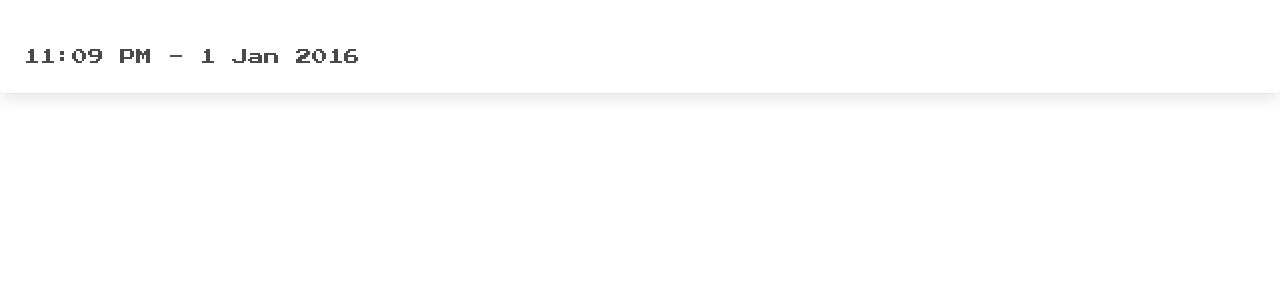
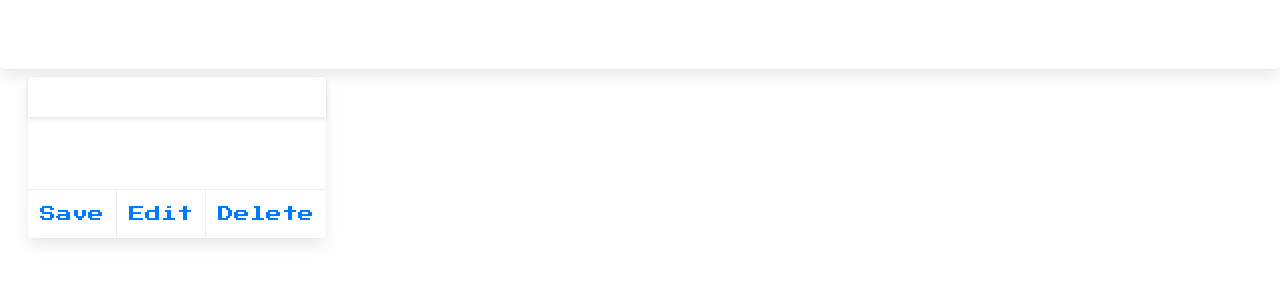
Before and after one commit to kennykngo/Group-Testing, a website: page index.html in a window 1280 px wide. Shown: the part 283-566 px from the top of the page. Drawn offline with nearby package versions, Linux system fonts and the light colour scheme.

Commit message:
updated html

```diff
--- a/app.js
+++ b/app.js
@@ -2,8 +2,20 @@ const pokeName = document.querySelector(`.Pokemon-name`);
 const pokeType = document.querySelector(`.Pokemon-type`);
 const pokeImage = document.querySelector(`.Pokemon-image`);
 const submitBtn = document.querySelector(`.submitBtn`);
+const pokeListItems = document.querySelectorAll(`.list-item`);
+
+let prevUrl = null;
+let nextUrl = null;
+
+//This is for the next and previous buttons
+// const leftButton = document.querySelector(`.left-button`);
+// const rightButton = document.querySelector(`.right-button`);
 
 $(document).ready(function () {
+    $("#pokemonName")
+    $("pokemonType")
+
+
     $(submitBtn).on("click", (event) => {
         event.preventDefault();
         let pokemon = $("#userInput").val();
--- a/index.html
+++ b/index.html
@@ -92,10 +92,37 @@
                     <h4></h4>
                 </div>
                 <br>
-                <time datetime="2016-1-1">11:09 PM - 1 Jan 2016</time>
             </div>
         </div>
     </div>
+
+    <!-- START OF CARD DISPLAYS -->
+    <div class="columns">
+        <div class="column" style="padding-left: 40px; padding-top: 20px;">
+            <div class="card">
+                <header class="card-header">
+                    <!-- name -->
+                  <p id="pokemonName" class="card-header-title"></p>
+                </header>
+                <div class="card-content">
+                    <!-- type -->
+                  <div id="pokemonType" class="content">
+                      <br>
+                  </div>
+                </div>
+                <footer class="card-footer">
+                  <a href="#" class="card-footer-item">Save</a>
+                  <a href="#" class="card-footer-item">Edit</a>
+                  <a href="#" class="card-footer-item">Delete</a>
+                </footer>
+              </div>
+        </div>
+        <div class="column"></div>
+        <div class="column"></div>
+        <div class="column"></div>
+        <div class="column"></div>
+    </div>
+
 
 
     <script src="https://code.jquery.com/jquery-3.5.1.min.js"
```
